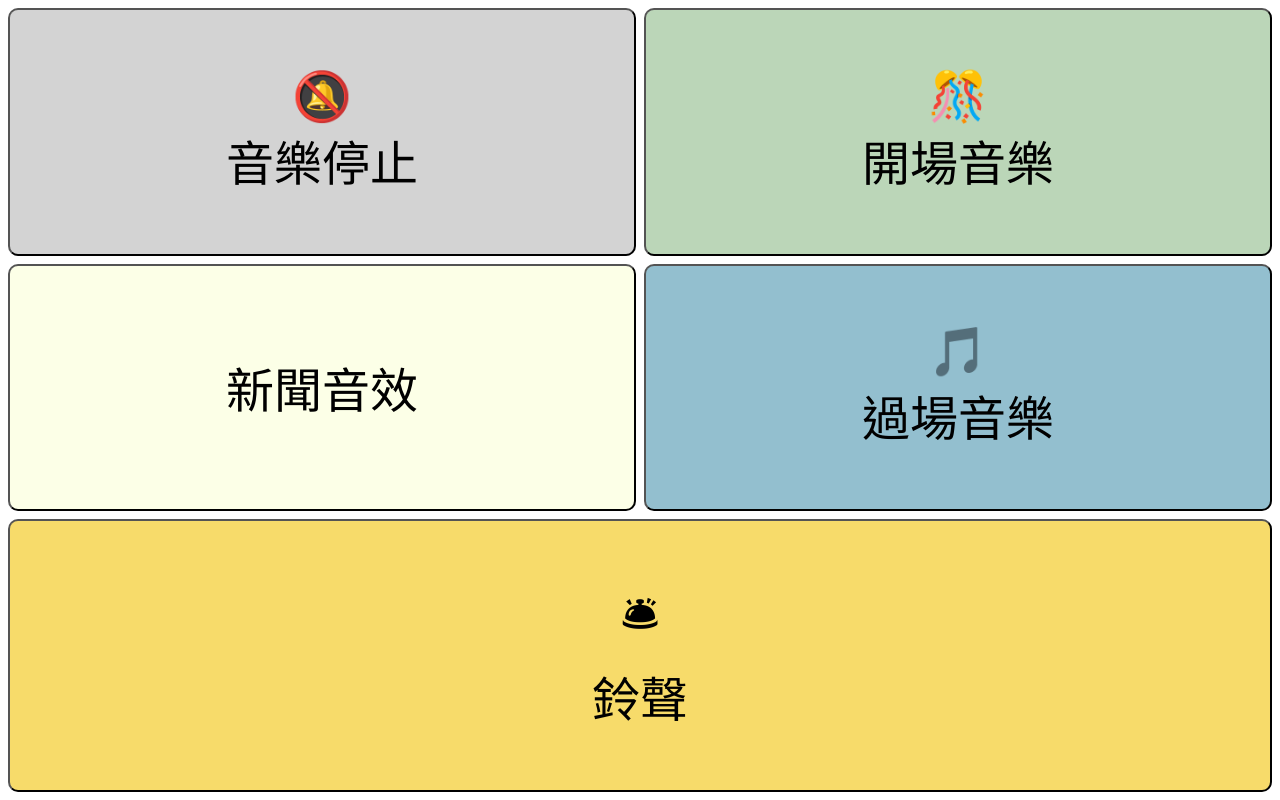
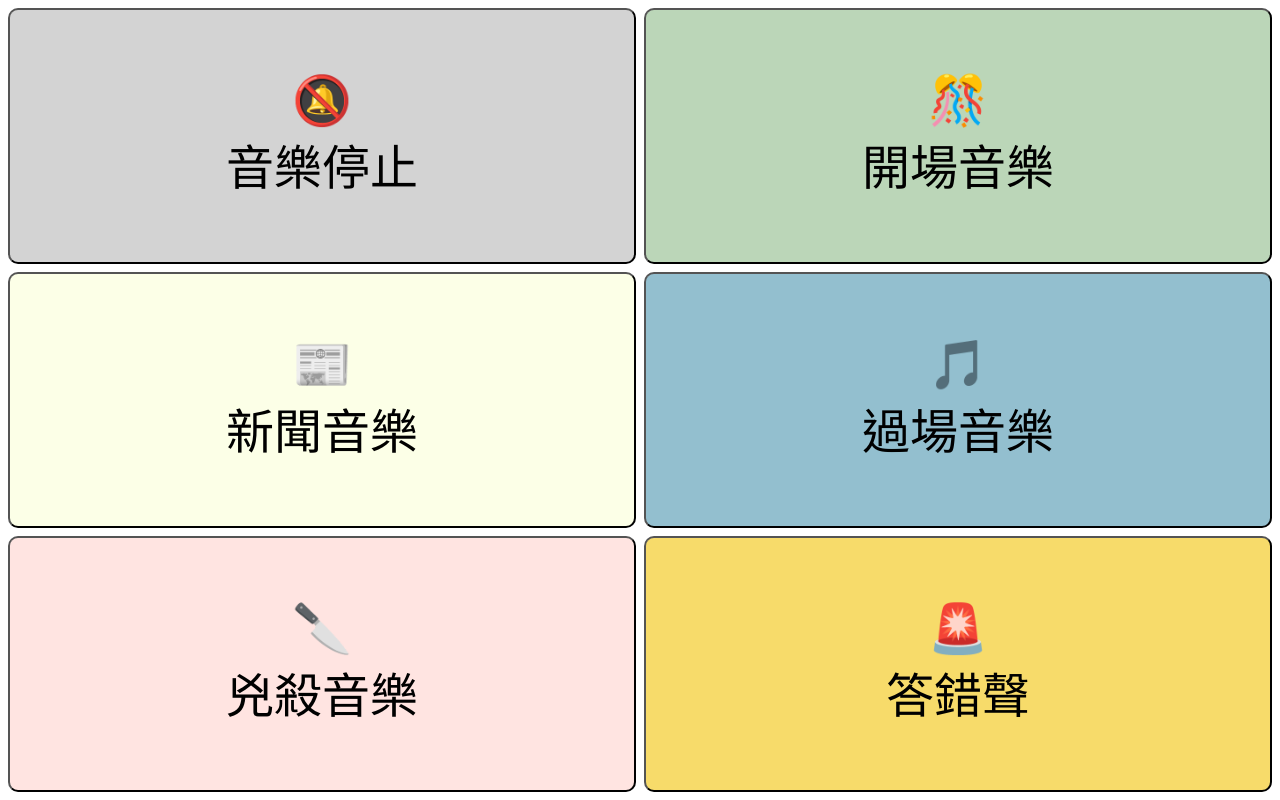
Before and after one commit to Hsueh-Jen/launchpad, a plain HTML site: page index.html in a window 1280 px wide. Drawn offline with Linux system fonts and the light colour scheme.

Commit message:
add murder sound effect

```diff
--- a/index.html
+++ b/index.html
@@ -13,20 +13,26 @@
 		const opening = new Audio("./audio/opening.mp3");
 		const cutscenes = new Audio("./audio/cutscenes.mp3");
 		const breakingnews = new Audio("./audio/breakingnews.mp3");
+		const murder = new Audio("./audio/murder.mp3");
 
 		function stopAllAudio() {
 			buzzer.pause();
 			opening.pause();
 			cutscenes.pause();
 			breakingnews.pause();
+			murder.pause();
+
 			buzzer.currentTime = 0;
 			opening.currentTime = 0;
 			cutscenes.currentTime = 0;
 			breakingnews.currentTime = 0;
+			murder.currentTime = 0;
+
 			addProgress(buzzer,"btn-buzzer");
 			addProgress(opening,"btn-opening");
 			addProgress(cutscenes,"btn-cutscenes");
 			addProgress(breakingnews,"btn-breakingnews");
+			addProgress(murder,"btn-murder");
 		}
 
 		function playAudio(filename) {
@@ -58,9 +64,10 @@
 	<div class="grid-container">
 		<button id="btn-stop" onclick="stopAllAudio();">🔕<br>音樂<span>停止</span></button>
 		<button id="btn-opening" onclick='playAudio("opening");'>🎊<br>開場<span>音樂</span></button>
-		<button id="btn-breakingnews" onclick='playAudio("breakingnews");'>新聞<span>音效</span></button>
+		<button id="btn-breakingnews" onclick='playAudio("breakingnews");'>📰<br>新聞<span>音樂</span></button>
 		<button id="btn-cutscenes" onclick='playAudio("cutscenes");'>🎵<br>過場<span>音樂</span></button>
-		<button id="btn-buzzer" onclick='playAudio("buzzer");'>🛎<br>鈴聲</button>
+		<button id="btn-murder" onclick='playAudio("murder");'>🔪<br>兇殺<span>音樂</span></button>
+		<button id="btn-buzzer" onclick='playAudio("buzzer");'>🚨<br>答錯聲</button>
 	</div>
 </body>
 
--- a/style.css
+++ b/style.css
@@ -46,5 +46,9 @@ span{
 
 #btn-buzzer {
 	background-color: #F7DB6A;
-	grid-column: 1 / 3;
+	/* grid-column: 1 / 3; */
 }
+
+#btn-murder {
+	background-color: #FFE4E1;
+}
```
Also changed, not shown: 1 other file.
